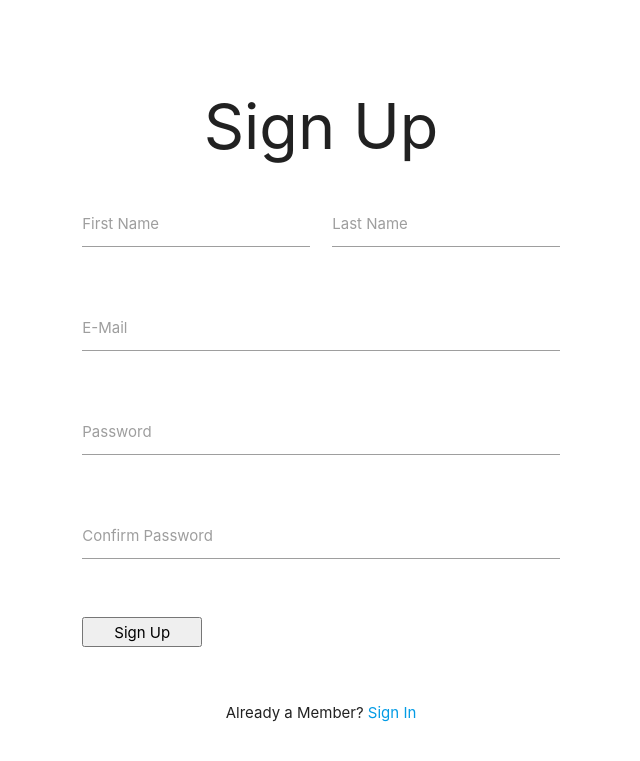
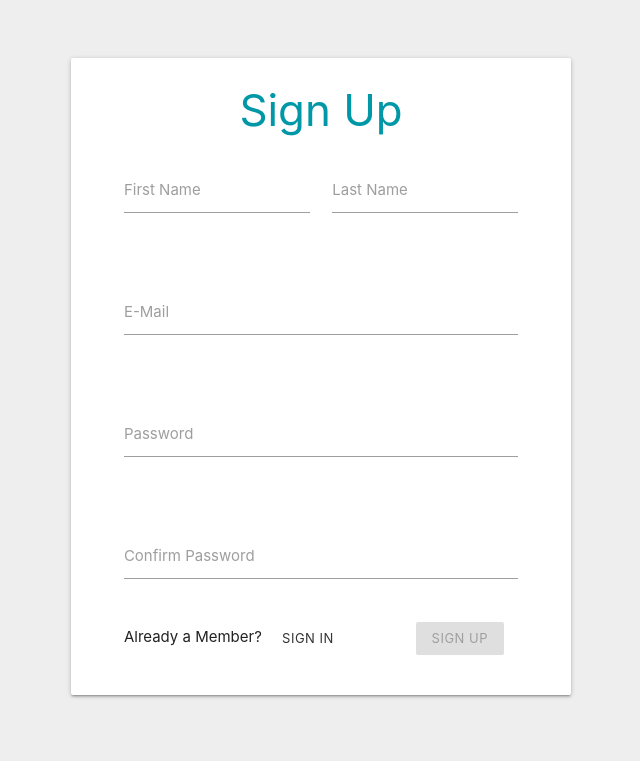
Before and after one commit to ankur-b/book, a Flask app: page / in a window 1280 px wide. Shown: the top 761 px of the page, without its empty margins (319-959 px from the left). Run offline with Flask 2, Linux system fonts and the light colour scheme.

Commit message:
Use of materialize and preventing opening of signin page from address bar

```diff
--- a/main.py
+++ b/main.py
@@ -27,39 +27,41 @@ def index():
     conn = sqlite3.connect("Users.db")
     c = conn.cursor()
     if request.method == 'POST':
-      if request.form.get('first_name'):
-        fname = request.form['first_name']
-        lname = request.form['last_name']
-        email = request.form['email']
-        passw = request.form['password']
-        cpass = request.form['cpassword']
-        t = (email,)
-        c.execute("SELECT email FROM users WHERE email = ?", t)
-        checkEmail = c.fetchone()
-        print (checkEmail)
-        if checkEmail != None:
+        if request.form.get('first_name'):
+            fname = request.form['first_name']
+            lname = request.form['last_name']
+            email = request.form['email']
+            passw = request.form['password']
+            cpass = request.form['cpassword']
+            t = (email,)
+            c.execute("SELECT email FROM users WHERE email = ?", t)
+            checkEmail = c.fetchone()
+            print (checkEmail)
+            if checkEmail != None:
+                c.close()
+                conn.close()
+                return render_template('signup.html', error = "Email already in use")
+            c.execute("INSERT INTO users VALUES(?,?,?,?)",(fname,lname,email,passw))
+            conn.commit()
             c.close()
             conn.close()
-            return render_template('signup.html', error = "Email already in use")
-        c.execute("INSERT INTO users VALUES(?,?,?,?)",(fname,lname,email,passw))
-        conn.commit()
-        c.close()
-        conn.close()
-        return redirect(url_for('signin'))
-      if request.form.get('searchB'):
-        searchB = request.form['searchB']
-        searchB = list(searchB.split())
-        qu = 'https://www.goodreads.com/search/index.xml?key='+DevKey+'&q='
-        for i in searchB:
-            qu = qu + i + "+"
-        qu = qu.rstrip("+")
-        response = requests.get(qu)
-        tree = ElementTree.fromstring(response.content)
-        print (response.content)
-        noBooks = (tree[1][2].text)
-        print (noBooks)
-        if int(noBooks) == 0:
-            return redirect(url_for('noResults'))
+            return redirect(url_for('signin'))
+        if request.form.get('searchB'):
+            searchB = request.form['searchB']
+            searchB = list(searchB.split())
+            qu = 'https://www.goodreads.com/search/index.xml?key='+DevKey+'&q='
+            for i in searchB:
+                qu = qu + i + "+"
+            qu = qu.rstrip("+")
+            response = requests.get(qu)
+            tree = ElementTree.fromstring(response.content)
+            print (response.content)
+            noBooks = (tree[1][2].text)
+            print (noBooks)
+            if int(noBooks) == 0:
+                c.close()
+                conn.close()
+                return redirect(url_for('noResults'))
     c.close()
     conn.close()
     if current != '':
@@ -94,10 +96,15 @@ def signin():
                 current = checkLogin[0]
                 session['logged_in'] = True
                 session['username'] = checkLogin[0]
+                print (session['username'])
                 return redirect(url_for('index'))
             c.close()
             conn.close()
             return render_template('signin.html', error = "Email and password do not match.")
+    if current != '':
+        c.close()
+        conn.close()
+        return redirect(url_for('index'))
     c.close()
     conn.close()
     return render_template('signin.html', error = '')
@@ -121,7 +128,9 @@ def noResults():
 @app.route('/logout')
 def logout():
     session.pop('username', None)
+    global adminCh
     global current
+    adminCh = False
     current = ''
     return redirect(url_for('signin'))
 
--- a/templates/signup.html
+++ b/templates/signup.html
@@ -7,69 +7,77 @@
 		<link href="https://fonts.googleapis.com/icon?family=Material+Icons" rel="stylesheet">
 		<script type="text/javascript" src="{{ url_for('static', filename='js/materialize.js') }}"></script>
 		<script type="text/javascript">
+			var disable = function(){
+				document.getElementById('submit').disabled = true;
+			}
 			var check = function() {
 				if (document.getElementById('password').value !=
 				document.getElementById('confirm_password').value)
 				{
 					alert("Make sure Password and Confirm Password are the same")
+					document.getElementById('submit').disabled = true;
+				}
+				else
+				{
+					document.getElementById('submit').disabled = false;
 				}
 			}
 		</script>
-	<style>
-	button{
-		width: 120px;
-		height: 30px;
-	}
-	</style>
 	</head>
-<body>
+	<body onload="disable()" class = "grey lighten-3">
+	  <div class = "card">
   		<div class="row">
     		<form class="col s12" method="POST" action="">
-    	<h1 style="text-align: center;">Sign Up</h1>
+    			<h3 class = "center-align cyan-text text-darken-2">Sign Up</h3>
       			<div class="row">
-        <div class="input-field col s6">
-          <input name="first_name" type="text" class="validate" required>
+        			<div class="input-field col s5 offset-s1">
+          				<input name="first_name" type="text" class="validate" id = "first_name" required>
 		  				<label for = "first_name">First Name</label>
+						<span class = "helper-text" data-error = "Enter First Name"></span>
         			</div>
-        <div class="input-field col s6">
-          <input name="last_name" type="text" class="validate" required>
+        			<div class="input-field col s5">
+          				<input name="last_name" type="text" class="validate" id = "last_name" required>
 		  				<label for = "last_name">Last Name</label>
+						<span class = "helper-text" data-error = "Enter Last Name"></span>
         			</div>
 			  	</div>
 	  			<div class="row">
-					<div class="input-field col s12">
-						<input name="email" type="email" class="validate" required>
+					<div class="input-field col s10 offset-s1">
+						<input name="email" type="email" class="validate" id = "email" required>
 						<label for = "email">E-Mail</label>
+						<span class = "helper-text" data-error = "Enter Email Address"></span>
 					</div>
 	  			</div>
       			<div class="row">
-        <div class="input-field col s12">
+        			<div class="input-field col s10 offset-s1">
           				<input name="password" type="password" id = "password" maxlength="20" minlength="8" class="validate" required>
 		  				<label for = "password">Password</label>
+						<span class = "helper-text" data-error = "Enter Password"></span>
 					</div>
       			</div>
 	  			<div class="row">
-        <div class="input-field col s12">
-          <input name="cpassword" type="password" id = "confirm_password" maxlength="20" minlength="8" class="validate" onblur = "check()" required>
+        			<div class="input-field col s10 offset-s1">
+          				<input name="cpassword" type="password" id = "confirm_password" maxlength="20" minlength="8" class="validate" onblur="check()" required>
 		  				<label for = "confirm_password">Confirm Password</label>
 					</div>
       			</div>
       			<div class="row">
-        <div class="input-field col s12">
-          <button type="submit" name="signup" onclick = "check();"> Sign Up</button>
+					<div class="col s6 offset-s1">
+						Already a Member? <a class="waves-effect waves-teal btn-flat btn-small" href="/signin">Sign In</a>
+					</div>
+					<div class="col s4 offset-s1" onfocus="check()">
+          				<button type="submit" class = "btn waves-effect waves-light btn-small" id = 'submit' name="signup" onclick="check()"> Sign Up </button>
         			</div>
       			</div>
 				<div class="row">
 					{% if error != '' %}
+					<div class = "col s12 offset-s1">
           				<p style="color:red;">* {{error}}</a></p>
+					</div>
 					{% endif %}
-      </div>
-      <div class="row">
-        <p style="text-align: center;">Already a Member? <a href="/signin">Sign In</a></p>
       			</div>
     		</form>
   		</div>
-
-
+	  </div>
 	</body>
 </html>
```
Also changed, not shown: templates/signin.html (+20 -16 lines), templates/user.html (+11 -8 lines), Users.db. Lines whose indentation alone changed are shown as unchanged.
